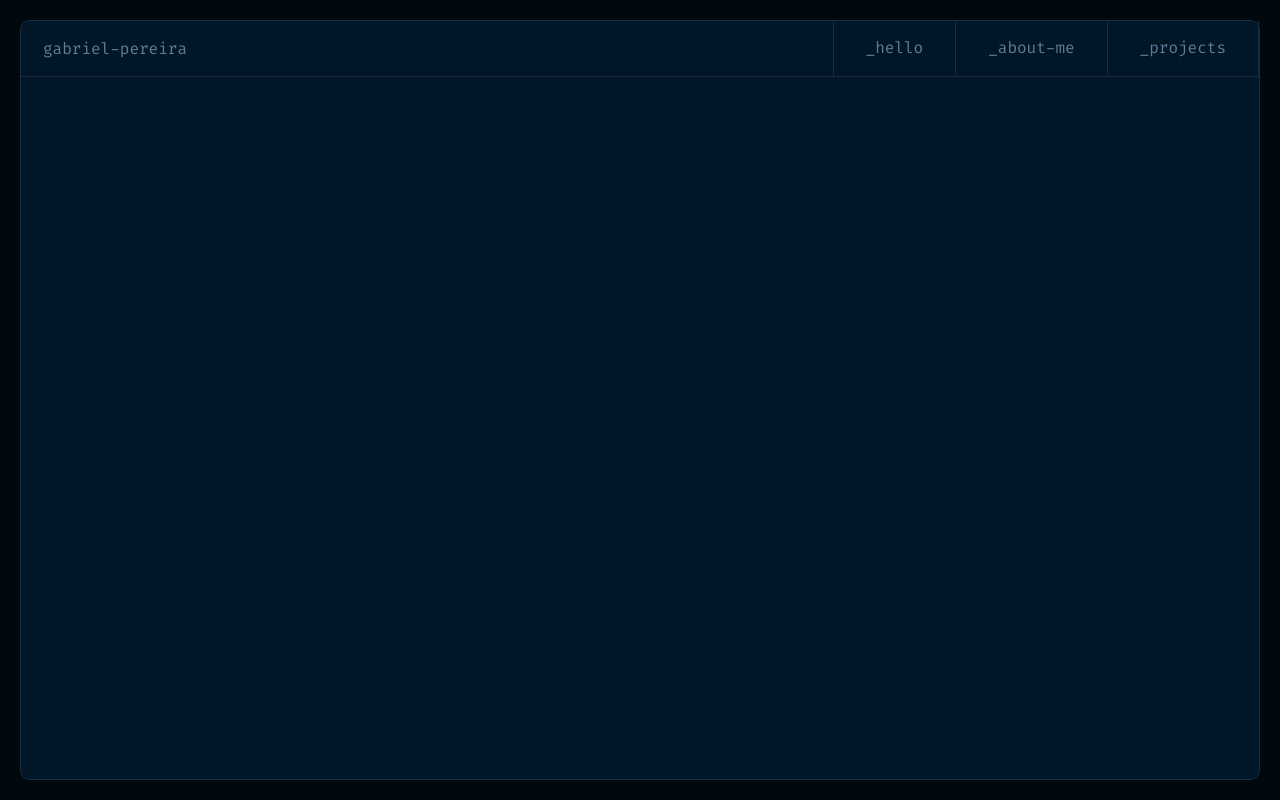
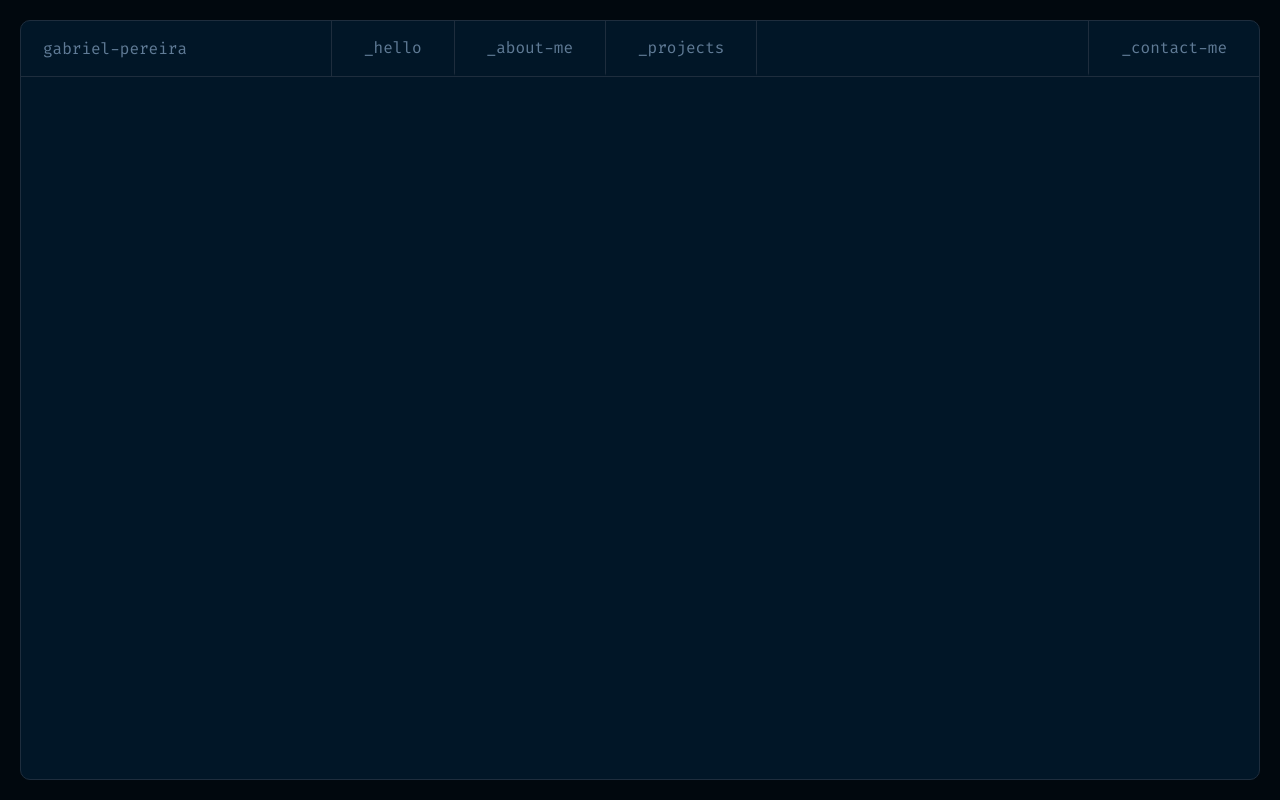
Before and after one commit to ggonpereira/my-portfolio, a Next.js app: page / in a window 1280 px wide. Built offline with nearby package versions, Linux system fonts and the light colour scheme.

Commit message:
🎉 feat: finish Header component

```diff
--- /dev/null
+++ b/src/components/ContactMeArea/ContactMeArea.styles.ts
@@ -0,0 +1,22 @@
+import styled, { css } from 'styled-components'
+import { Container as ContainerPrimitive } from '../Tab/Tab.styles'
+
+interface ContainerProps {
+  isActive: boolean
+}
+
+const isActiveCSS = css`
+  border-color: ${({ theme }) => theme.colors.accent.orange};
+  color: ${({ theme }) => theme.colors.white};
+`
+
+export const Container = styled(ContainerPrimitive)<ContainerProps>`
+  &:last-of-type {
+    border-right: none;
+  }
+
+  justify-self: flex-end;
+  width: fit-content;
+
+  ${({ isActive }) => isActive && isActiveCSS}
+`
--- /dev/null
+++ b/src/components/ContactMeArea/ContactMeArea.tsx
@@ -0,0 +1,21 @@
+import React from 'react'
+import { useAppContext } from '../../contexts/AppContext'
+import { Typography } from '../Typography'
+import * as S from './ContactMeArea.styles'
+
+interface ContactMeAreaProps {
+  label: string
+}
+
+export const ContactMeArea = ({ label }: ContactMeAreaProps) => {
+  const { activeTab, handleChangeTab } = useAppContext()
+
+  return (
+    <S.Container
+      isActive={activeTab === label}
+      onClick={() => handleChangeTab(label)}
+    >
+      <Typography>{label}</Typography>
+    </S.Container>
+  )
+}
--- /dev/null
+++ b/src/components/ContactMeArea/index.ts
@@ -0,0 +1 @@
+export * from './ContactMeArea'
--- a/src/components/Header/Header.styles.ts
+++ b/src/components/Header/Header.styles.ts
@@ -3,7 +3,8 @@ import styled from 'styled-components'
 export const Container = styled.header`
   align-items: center;
   border-bottom: 0.1rem solid ${({ theme }) => theme.colors.lines};
-  display: flex;
+  display: grid;
+  grid-template-columns: 31.1rem auto auto;
   height: 5.6rem;
 `
 
--- a/src/components/Header/Header.tsx
+++ b/src/components/Header/Header.tsx
@@ -4,6 +4,7 @@ import { TabsArea } from '../TabsArea'
 import { Typography } from '../Typography'
 import { tabs } from '../../content/tabs'
 import * as S from './Header.styles'
+import { ContactMeArea } from '../ContactMeArea'
 
 export const Header = () => {
   const { colors } = useTheme()
@@ -15,6 +16,8 @@ export const Header = () => {
       </S.NameArea>
 
       <TabsArea tabs={tabs} />
+
+      <ContactMeArea label="_contact-me" />
     </S.Container>
   )
 }
```
